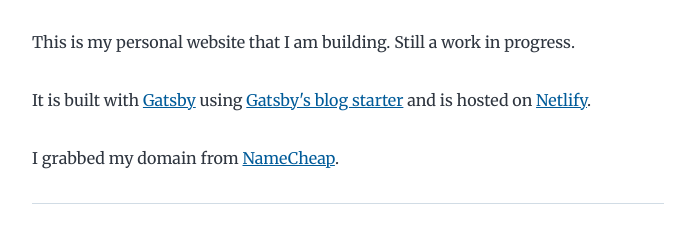
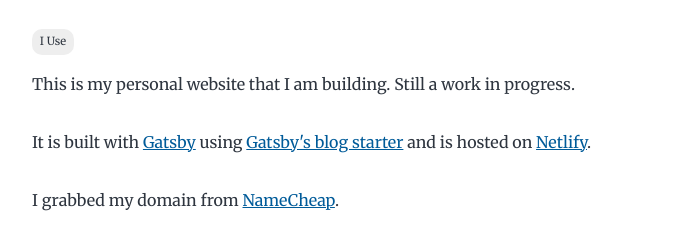
Before and after one commit to rahul-sivalenka/rahul-sivalenka-dev, a Gatsby site: page /tech-i-used/ in a window 1280 px wide. Shown: the part 211-444 px from the top of the page, without its empty margins (292-987 px from the left). Built offline with nearby package versions, Linux system fonts and the light colour scheme; Gatsby itself is replaced by a stand-in of ours.

Commit message:
template: Post - Add tags

```diff
--- a/src/templates/blog-post.js
+++ b/src/templates/blog-post.js
@@ -24,6 +24,29 @@ const BlogPostTemplate = ({ data, location }) => {
         <header>
           <h1 itemProp="headline">{post.frontmatter.title}</h1>
           <p>{post.frontmatter.date}</p>
+          {!!post.frontmatter.tags?.length && (
+            <ul
+              style={{
+                margin: 0,
+                listStyle: 'none',
+                fontSize: '0.7em',
+              }}
+            >
+              {post.frontmatter.tags.map(tag => (
+                <li
+                  style={{
+                    borderRadius: 10,
+                    display: 'inline-block',
+                    padding: '0.4em 0.7em',
+                    background: '#eee',
+                    marginRight: 5,
+                  }}
+                >
+                  {tag}
+                </li>
+              ))}
+            </ul>
+          )}
         </header>
         <section
           dangerouslySetInnerHTML={{ __html: post.html }}
@@ -85,6 +108,7 @@ export const pageQuery = graphql`
         title
         date(formatString: "MMMM DD, YYYY")
         description
+        tags
       }
     }
     previous: markdownRemark(id: { eq: $previousPostId }) {
```
